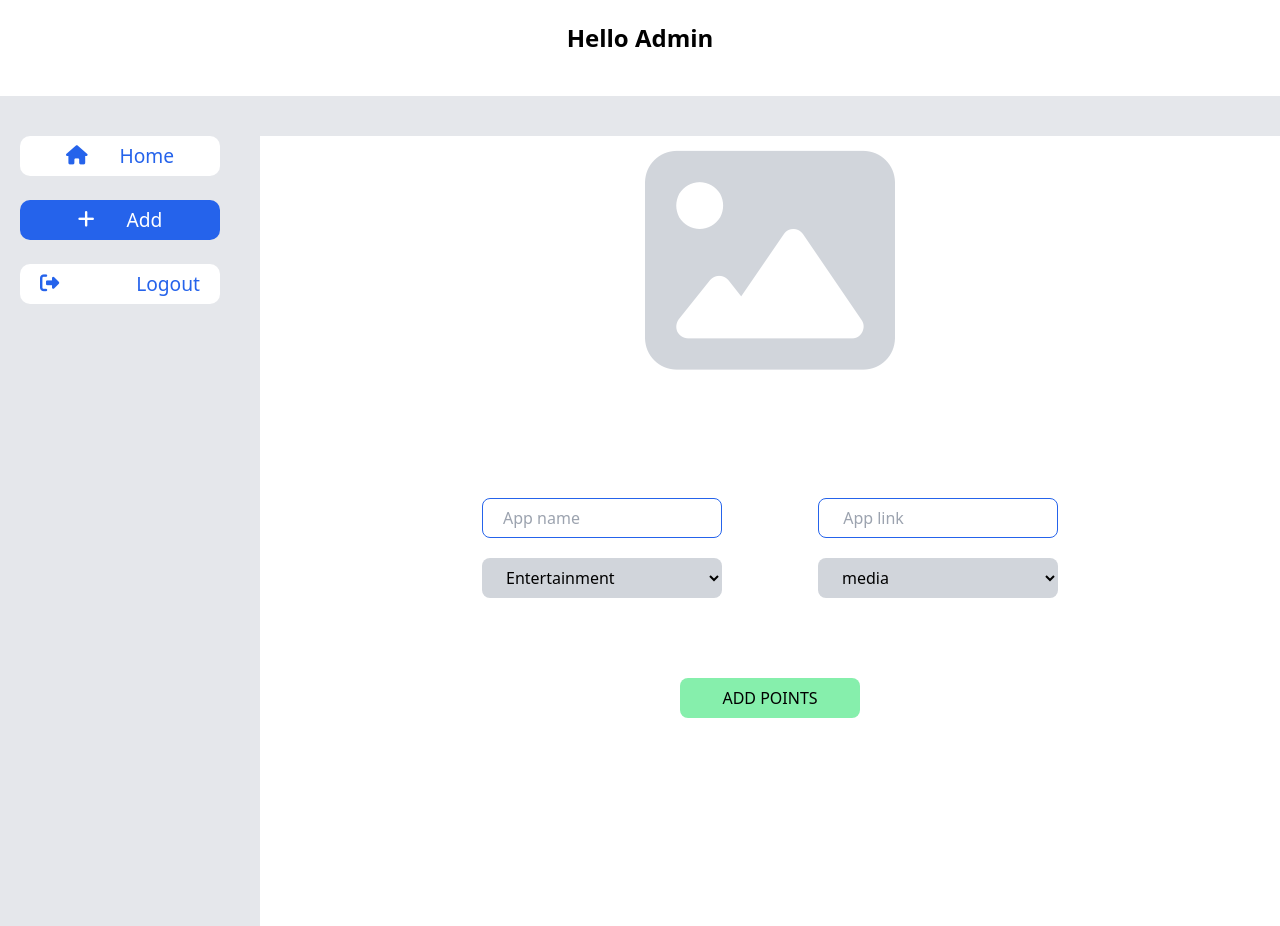
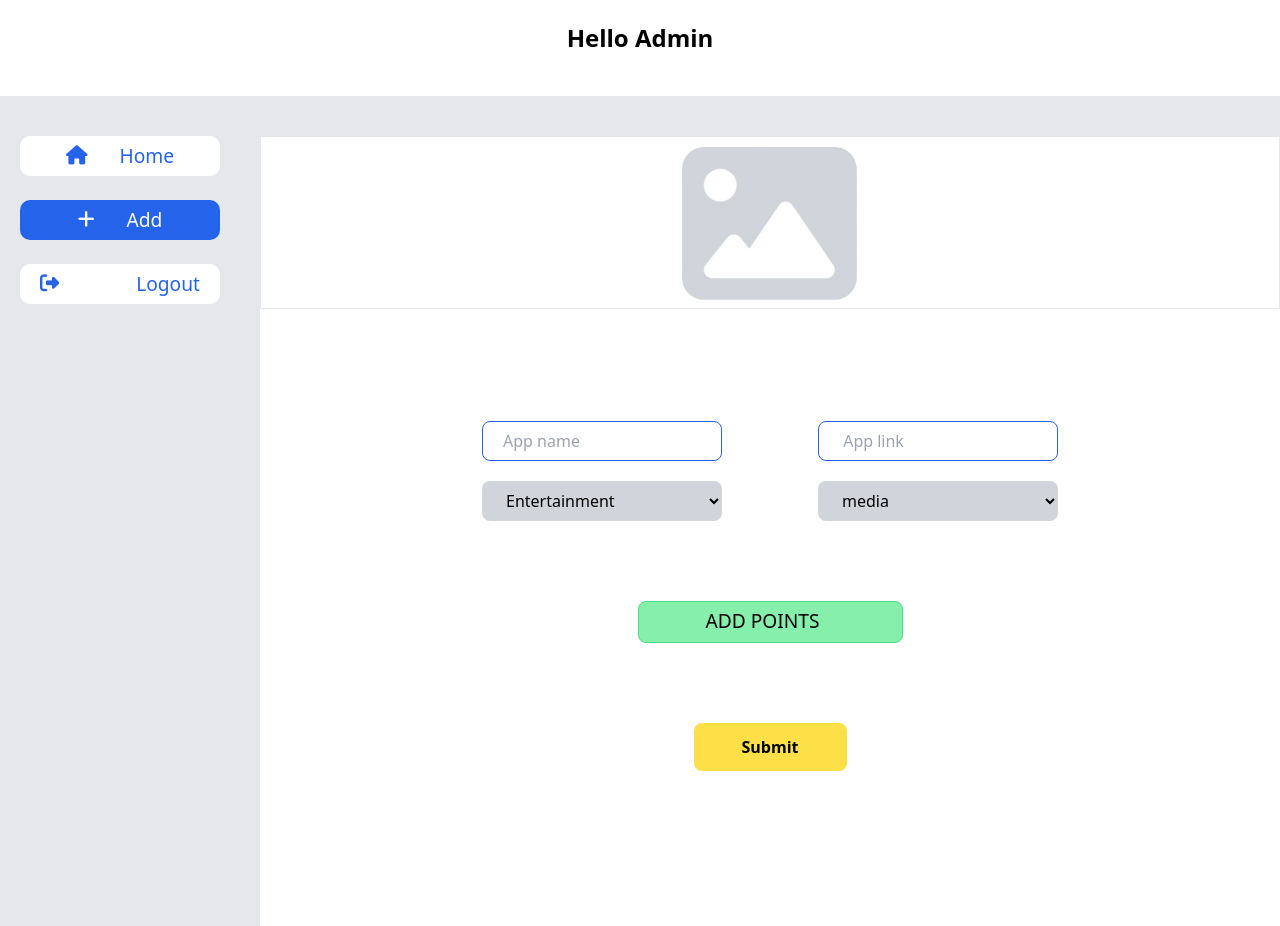
Before and after one commit to thanujakmt/django_evalution, a Django app: page / in a window 1280 px wide. Run offline with Django 4.2, Linux system fonts and the light colour scheme; a user stored in the database is signed in; data comes from the database, SQL or seed files in the repository; both versions use the stored data as it was after the commit; some libraries are stand-ins or nearby versions.

Commit message:
project done

```diff
--- a/evalutionapp/views.py
+++ b/evalutionapp/views.py
@@ -18,6 +18,27 @@ def admin_only(user):
 def homepage(request):
     categories = models.Category.objects.all()
     subcategories = models.SubCategory.objects.all()
+    if request.method == 'POST':
+        app_icon = request.FILES['app_icon']
+        form = request.POST
+        app_name = request.POST.get('app_name')
+        app_link = request.POST.get('app_link')
+        category = models.Category.objects.get(pk = request.POST.get('category'))
+        print(category)
+        subcategory = models.SubCategory.objects.get(pk=request.POST.get('subcategory'))
+        app_points = request.POST.get('points')
+
+        app = models.App.objects.create(
+            app_name = app_name,
+            app_link = app_link,
+            app_icon = app_icon,
+            app_points = app_points,
+            category = category,
+            subcategory = subcategory
+
+        )
+        app.save()
+        return redirect('homepage')
     return render(request,'homepage/homepage.html',{"categories":categories,"subcategories":subcategories})
 
 @login_required(login_url='/login/')
--- a/static/css/style.css
+++ b/static/css/style.css
@@ -578,6 +578,10 @@ video {
   display: flex;
 }
 
+.hidden {
+  display: none;
+}
+
 .h-10 {
   height: 2.5rem;
 }
@@ -610,12 +614,8 @@ video {
   height: 830px;
 }
 
-.max-h-\[\] {
-  max-height: ;
-}
-
-.max-h-\[100px\] {
-  max-height: 100px;
+.h-auto {
+  height: auto;
 }
 
 .min-h-full {
@@ -650,52 +650,20 @@ video {
   width: 100%;
 }
 
-.max-w-\[150px\] {
-  max-width: 150px;
-}
-
-.max-w-\[10px\] {
-  max-width: 10px;
-}
-
-.max-w-\[50px\] {
-  max-width: 50px;
-}
-
-.max-w-\[700px\] {
-  max-width: 700px;
-}
-
-.max-w-\[70px\] {
-  max-width: 70px;
-}
-
-.max-w-\[90px\] {
-  max-width: 90px;
-}
-
 .max-w-\[100px\] {
   max-width: 100px;
 }
 
-.max-w-\[130px\] {
-  max-width: 130px;
+.max-w-\[\] {
+  max-width: ;
 }
 
-.max-w-\[120px\] {
-  max-width: 120px;
-}
-
-.max-w-\[110px\] {
-  max-width: 110px;
+.max-w-\[200px\] {
+  max-width: 200px;
 }
 
 .cursor-pointer {
   cursor: pointer;
-}
-
-.flex-row {
-  flex-direction: row;
 }
 
 .flex-col {
@@ -750,6 +718,10 @@ video {
   border-radius: 8px;
 }
 
+.rounded-lg {
+  border-radius: 0.5rem;
+}
+
 .border {
   border-width: 1px;
 }
@@ -773,9 +745,14 @@ video {
   border-color: rgb(22 163 74 / var(--tw-border-opacity));
 }
 
-.border-pink-600 {
+.border-black {
   --tw-border-opacity: 1;
-  border-color: rgb(219 39 119 / var(--tw-border-opacity));
+  border-color: rgb(0 0 0 / var(--tw-border-opacity));
+}
+
+.border-green-400 {
+  --tw-border-opacity: 1;
+  border-color: rgb(74 222 128 / var(--tw-border-opacity));
 }
 
 .bg-blue-500 {
@@ -813,6 +790,15 @@ video {
   background-color: rgb(255 255 255 / var(--tw-bg-opacity));
 }
 
+.bg-yellow-300 {
+  --tw-bg-opacity: 1;
+  background-color: rgb(253 224 71 / var(--tw-bg-opacity));
+}
+
+.p-4 {
+  padding: 1rem;
+}
+
 .px-2 {
   padding-left: 0.5rem;
   padding-right: 0.5rem;
@@ -821,6 +807,36 @@ video {
 .px-5 {
   padding-left: 1.25rem;
   padding-right: 1.25rem;
+}
+
+.px-8 {
+  padding-left: 2rem;
+  padding-right: 2rem;
+}
+
+.py-4 {
+  padding-top: 1rem;
+  padding-bottom: 1rem;
+}
+
+.px-12 {
+  padding-left: 3rem;
+  padding-right: 3rem;
+}
+
+.py-3 {
+  padding-top: 0.75rem;
+  padding-bottom: 0.75rem;
+}
+
+.py-2 {
+  padding-top: 0.5rem;
+  padding-bottom: 0.5rem;
+}
+
+.px-4 {
+  padding-left: 1rem;
+  padding-right: 1rem;
 }
 
 .pl-5 {
@@ -841,10 +857,6 @@ video {
 
 .text-\[1\.5em\] {
   font-size: 1.5em;
-}
-
-.text-\[10em\] {
-  font-size: 10em;
 }
 
 .text-\[150px\] {
@@ -869,6 +881,10 @@ video {
 
 .font-bold {
   font-weight: 700;
+}
+
+.font-semibold {
+  font-weight: 600;
 }
 
 .uppercase {
@@ -905,11 +921,65 @@ video {
   color: rgb(255 255 255 / var(--tw-text-opacity));
 }
 
-.text-\[\] {
-  color: ;
-}
-
 .bg_color {
   --tw-bg-opacity: 1;
   background-color: rgb(107 114 128 / var(--tw-bg-opacity));
 }
+
+.placeholder\:flex::-moz-placeholder {
+  display: flex;
+}
+
+.placeholder\:flex::placeholder {
+  display: flex;
+}
+
+.placeholder\:justify-center::-moz-placeholder {
+  justify-content: center;
+}
+
+.placeholder\:justify-center::placeholder {
+  justify-content: center;
+}
+
+.placeholder\:pr-8::-moz-placeholder {
+  padding-right: 2rem;
+}
+
+.placeholder\:pr-8::placeholder {
+  padding-right: 2rem;
+}
+
+.placeholder\:text-center::-moz-placeholder {
+  text-align: center;
+}
+
+.placeholder\:text-center::placeholder {
+  text-align: center;
+}
+
+.placeholder\:text-\[1\.2em\]::-moz-placeholder {
+  font-size: 1.2em;
+}
+
+.placeholder\:text-\[1\.2em\]::placeholder {
+  font-size: 1.2em;
+}
+
+.placeholder\:text-\[\]::-moz-placeholder {
+  color: ;
+}
+
+.placeholder\:text-\[\]::placeholder {
+  color: ;
+}
+
+.placeholder\:text-black::-moz-placeholder {
+  --tw-text-opacity: 1;
+  color: rgb(0 0 0 / var(--tw-text-opacity));
+}
+
+.placeholder\:text-black::placeholder {
+  --tw-text-opacity: 1;
+  color: rgb(0 0 0 / var(--tw-text-opacity));
+}
--- a/templates/components/admin_face.html
+++ b/templates/components/admin_face.html
@@ -22,31 +22,39 @@
             </div>
         </div>
         <div class=" w-full bg-white ">
-            <div class="text-[250px] text-gray-300 flex justify-center items-center">
-                <i class="fa-solid fa-image "></i>
+            <form action="{% url 'homepage' %}" method="post" enctype="multipart/form-data">
+                {% csrf_token %}
+            <div id="icon_wrapper" class=" border text-gray-300 flex justify-center items-center">
+                <img id="app_icon_image" class=" max-w-[200px] h-auto" src="media/images/image.png" alt="">
+                <input type="file" name="app_icon" id="app_icon" class="hidden">
+
             </div>
             <div class=" flex justify-center items-center gap-24 mt-28">
                 <div class=" flex flex-col gap-5">
-                    <input type="text" name="" id="" class=" border border-blue-600 h-10 rounded-[8px] px-5 w-[240px]" placeholder="App name" >
-                    <select name="Add Category" id="" class=" bg-gray-300 h-10 rounded-[8px] px-5 w-[240px]" >
+                    <input type="text" name="app_name" id="app_name" class=" border border-blue-600 h-10 rounded-[8px] px-5 w-[240px]" placeholder="App name" >
+                    <select  id="category" name="category" class=" bg-gray-300 h-10 rounded-[8px] px-5 w-[240px]" >
                         {% for cat in category %}
-                        <option value="Add Category">{{ cat }} </option>
+                        <option value="{{ cat.id }}">{{ cat }} </option>
                         {% endfor %}
 
                     </select>
                 </div>
                 <div class=" flex flex-col gap-5">
-                    <input type="text" name="" id="" class=" border border-blue-600 h-10 rounded-[8px] px-5 w-[240px]" placeholder=" App link" >
-                    <select name="Add Category" id="" class=" bg-gray-300 h-10 rounded-[8px] px-5 w-[240px]" >
+                    <input type="text" name="app_link" id="app_link" class=" border border-blue-600 h-10 rounded-[8px] px-5 w-[240px]" placeholder=" App link" >
+                    <select  id="subcategory" name = "subcategory" class=" bg-gray-300 h-10 rounded-[8px] px-5 w-[240px]" >
                         {% for subcategory in subcategories %}
-                        <option value="Sub Category">{{ subcategory }} </option>
+                        <option value="{{ subcategory.id }}">{{ subcategory }} </option>
                         {% endfor %}
                     </select>
                 </div>
             </div>
             <div class="flex justify-center items-center mt-20 cursor-pointer ">
-                <div class=" text-black bg-green-300 h-10 w-[180px] rounded-[8px] flex justify-center items-center font-[500]">ADD POINTS</div>
+                <input type="number" name="points" placeholder="ADD POINTS" class=" border border-green-400 rounded-lg py-2 px-4 placeholder:text-[1.2em] placeholder:text-black placeholder:text-center bg-green-300">
             </div>
+            <div class="flex justify-center items-center mt-20 cursor-pointer">
+                <button class="bg-yellow-300 px-12 py-3 rounded-lg font-semibold" type="submit">Submit</button>
+            </div>
+        </form>
         </div>
     </div>
 </div>
--- a/templates/components/app.html
+++ b/templates/components/app.html
@@ -1,6 +1,6 @@
 
 
-{% include 'layout.html' %}
+{% extends 'layout.html' %}
 {% block body %}
 
 <div class="">
--- a/templates/components/appComponent.html
+++ b/templates/components/appComponent.html
@@ -6,6 +6,6 @@
             <h1 class=" text-[25px] uppercase font-bold">{{ app.app_name }}</h1>
             <a href="{% url 'userface' app.id %}" class="  text-blue-600">View in Details ></a>
         </div>
-        <div class=" cursor-pointer bg-green-400 text-black font-[500] h-7 px-5 border border-green-600">150 POINTS
+        <div class=" cursor-pointer bg-green-400 text-black font-[500] h-7 px-5 border border-green-600">{{ app.app_points }} POINTS
         </div>
     </div>
--- a/templates/components/login.html
+++ b/templates/components/login.html
@@ -1,5 +1,5 @@
 
-{% include 'layout.html' %}
+{% extends 'layout.html' %}
 {% block body %}
 <div class=" flex flex-col justify-center items-center gap-10">
     <div class=" bg-white flex justify-center items-center">
--- a/templates/components/register.html
+++ b/templates/components/register.html
@@ -1,5 +1,5 @@
 
-{% include 'layout.html' %}
+{% extends 'layout.html' %}
 {% block body %}
 <div class="flex flex-col justify-center items-center gap-10">
     <div class=" bg-white flex justify-center">
--- a/templates/homepage/homepage.html
+++ b/templates/homepage/homepage.html
@@ -1,6 +1,12 @@
 
-{% include 'layout.html' %}
+{% extends 'layout.html' %}
+{% load static %}
 
 {% block body %}
     {% include 'components/admin_face.html' with category=categories subcategories=subcategories %}
 {% endblock %}
+
+{% block js %}
+
+<script src="{% static 'js/admin_drag_drop.js' %}"></script>
+{% endblock %}
--- a/templates/layout.html
+++ b/templates/layout.html
@@ -18,9 +18,6 @@
     {% endblock %}
 
     {% block js %}
-    <script src="{% static 'js/drag_drop.js' %}">
-
-    </script>
     {% endblock %}
 
 </body>
```
Also changed, not shown: static/js/admin_drag_drop.js (added, +63 -0 lines), templates/components/user_face.html (+6 -1 lines), db.sqlite3, media/app_images/Screenshot_from_2024-08-21_10-53-50-removebg-preview.png (added), media/images/image.png (added), static/js/drag_drop.js (line endings or trailing spaces).
